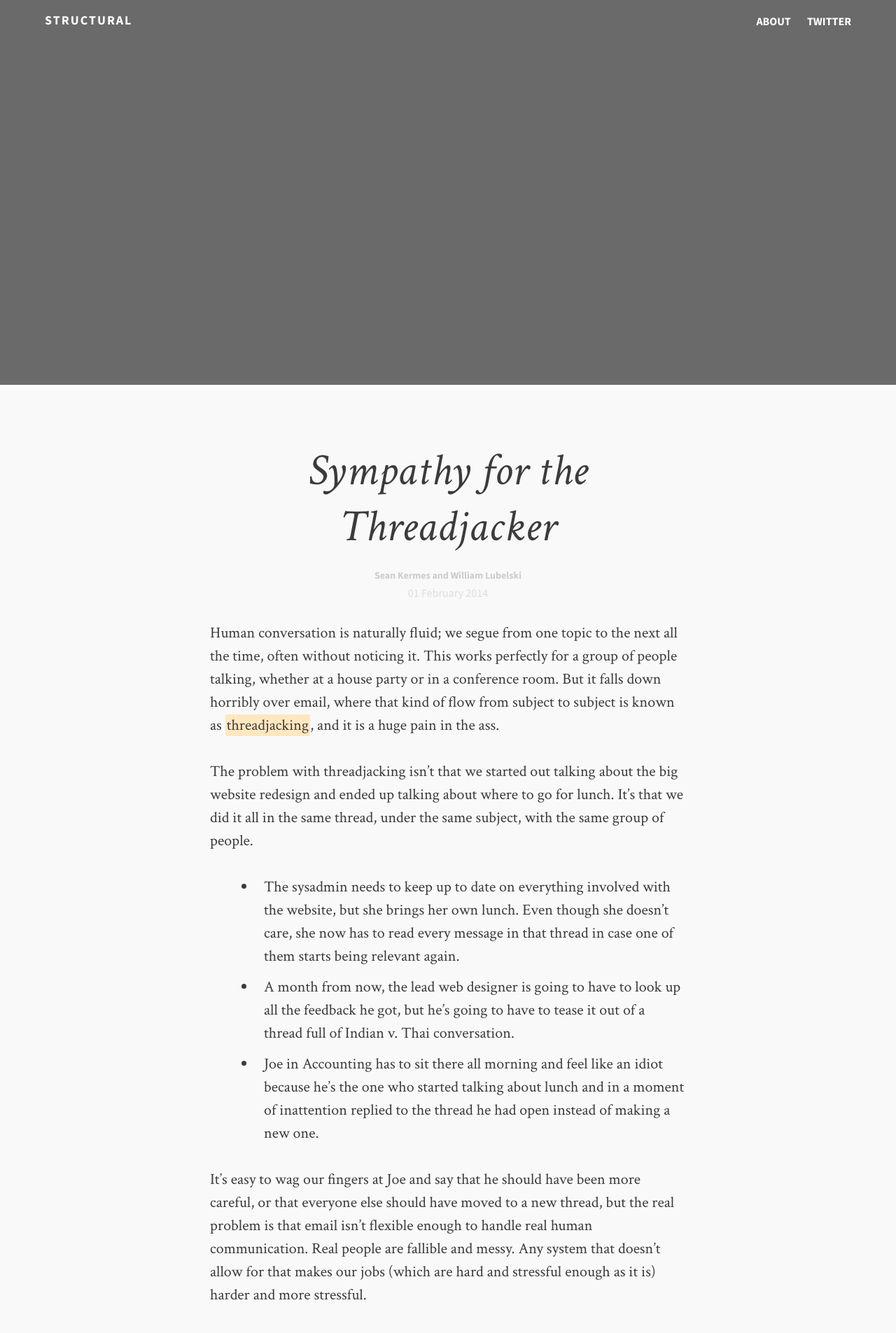
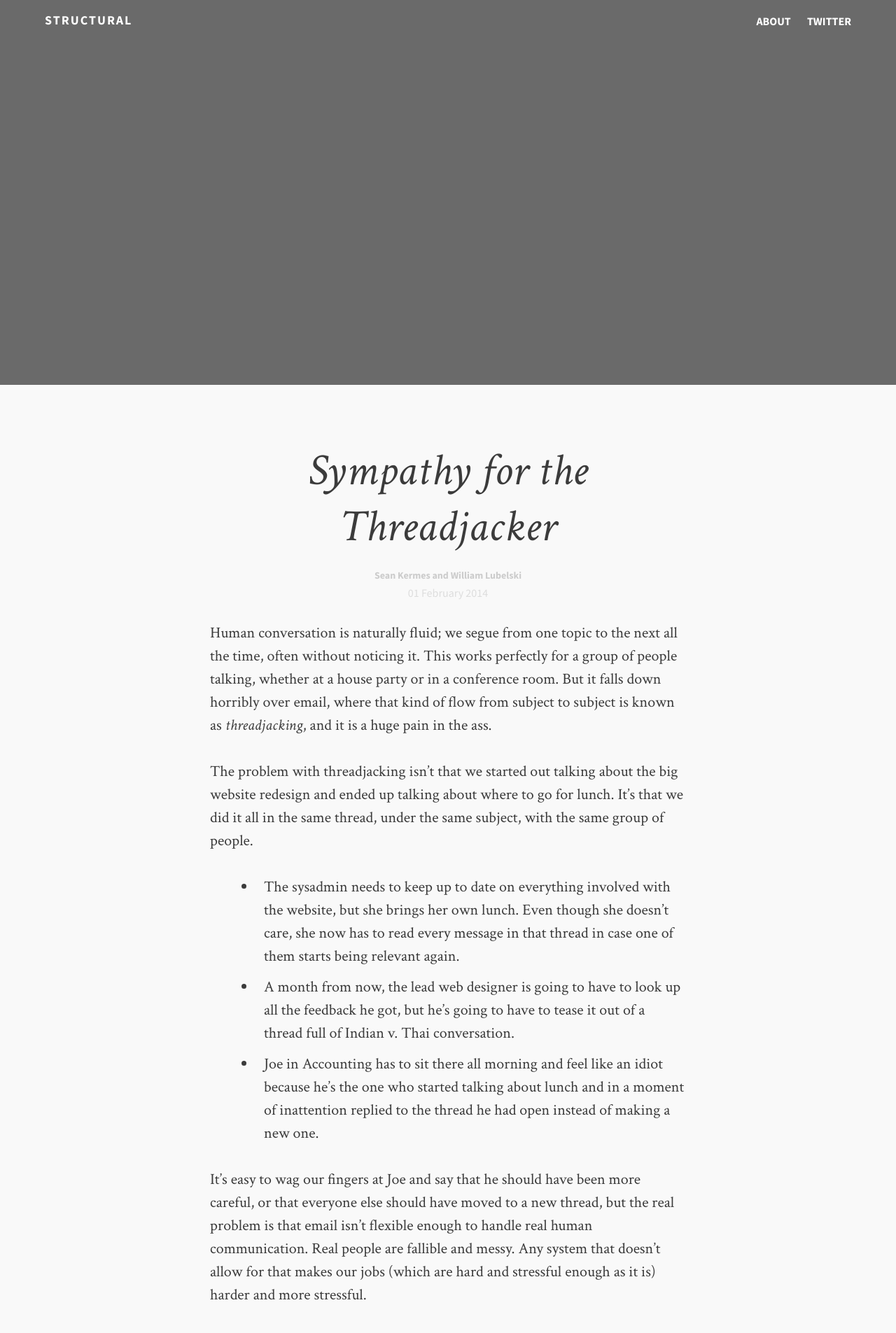
Before and after one commit to Structural/structural.github.io, a Jekyll site: the page built from _posts/2014-02-01-sympathy-for-the-threadjacker.md, in a window 1280 px wide. Shown: the top 1905 px of the page at 70% size. Built offline with Jekyll 4.4.1, drawn with Linux system fonts in a browser that asks for light colours.

Commit message:
Ems are italic, not yellow.

```diff
--- a/assets/css/i.css
+++ b/assets/css/i.css
@@ -276,9 +276,7 @@ a:hover {
 }
 
 em {
-  padding: 1px 2px;
-  border-radius: 2px;
-  background: #ffe8c0;
+  font-style: italic;
 }
 
 strong {
```
